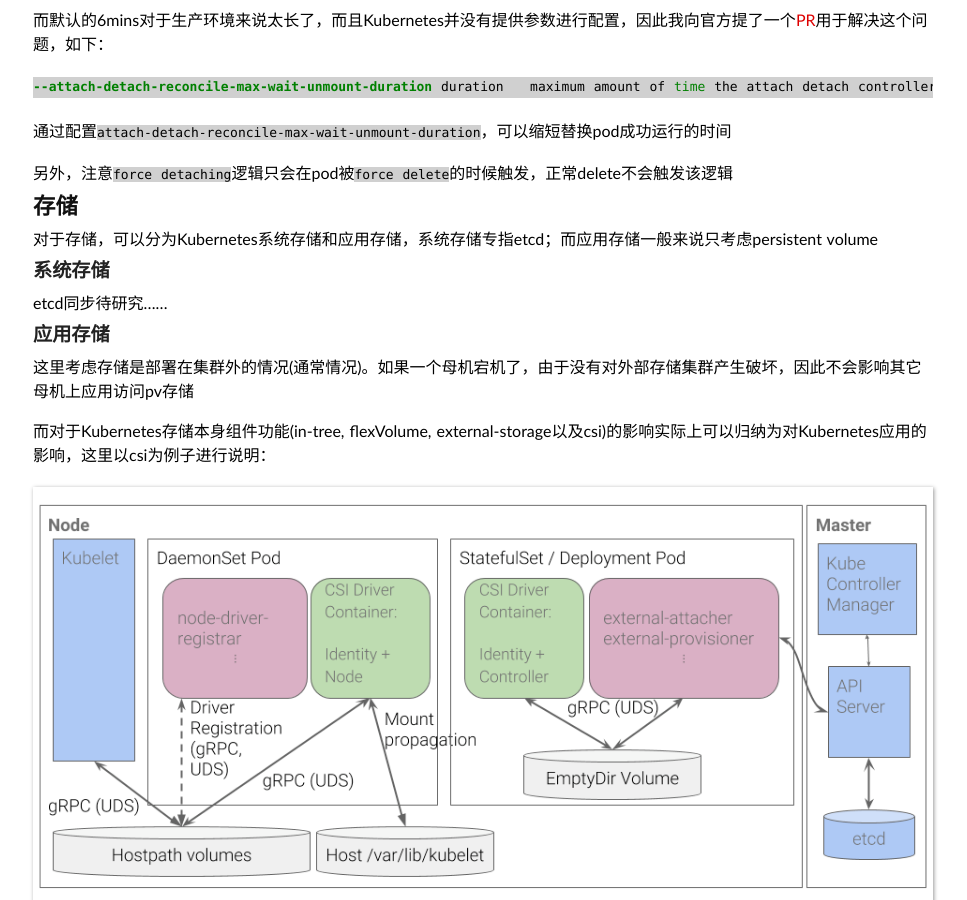
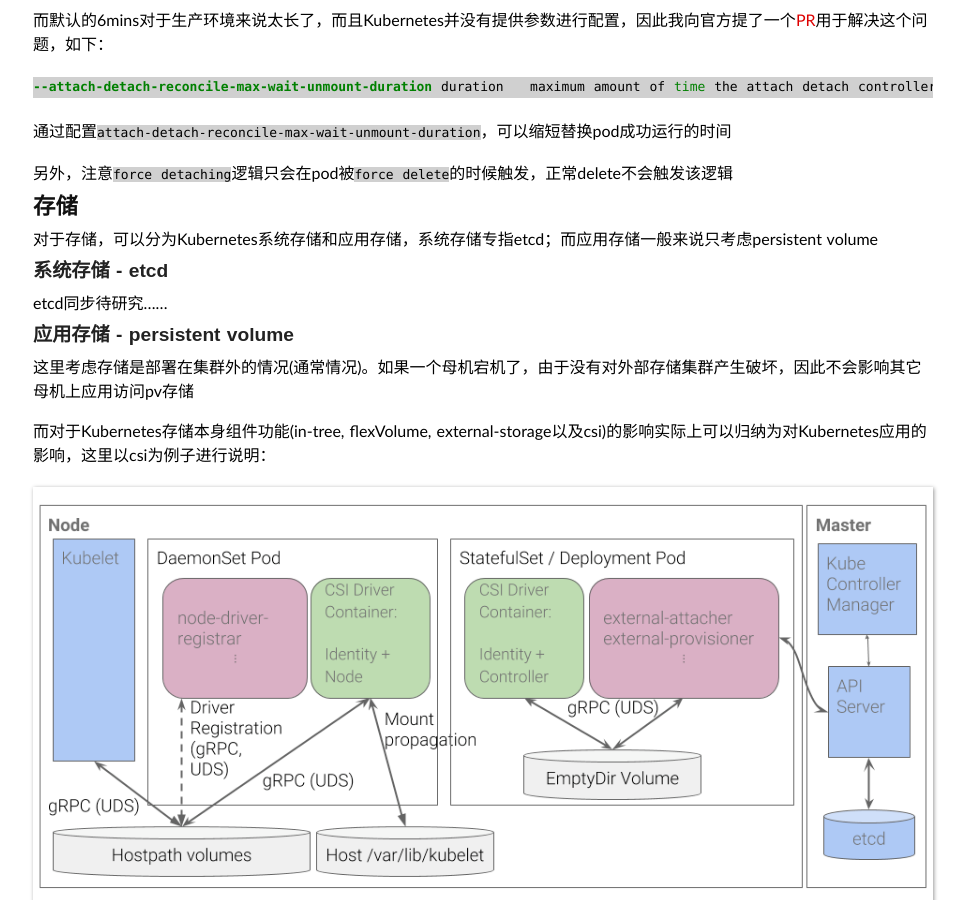
Before and after one commit to duyanghao/duyanghao.github.io, a Jekyll site: the page built from _posts/2020-6-2-kubernetes-ha.md, in a window 1280 px wide and 900 px high, scrolled down 5676 px. Shown: the whole window, without its empty margins (157-1124 px from the left). Built offline with Jekyll 4.4.1, drawn with Linux system fonts in a browser that asks for light colours; some web fonts are replaced; comment, search, counter and statistics services are not loaded.

Commit message:
update kubernetes-ha
Signed-off-by: duyanghao <1294057873@qq.com>

```diff
--- a/_posts/2020-6-2-kubernetes-ha.md
+++ b/_posts/2020-6-2-kubernetes-ha.md
@@ -227,11 +227,11 @@
 
 对于存储，可以分为Kubernetes系统存储和应用存储，系统存储专指etcd；而应用存储一般来说只考虑persistent volume
 
-### 系统存储
+### 系统存储 - etcd
 
 etcd同步待研究……
 
-### 应用存储
+### 应用存储 - persistent volume
 
 这里考虑存储是部署在集群外的情况(通常情况)。如果一个母机宕机了，由于没有对外部存储集群产生破坏，因此不会影响其它母机上应用访问pv存储
 
```
